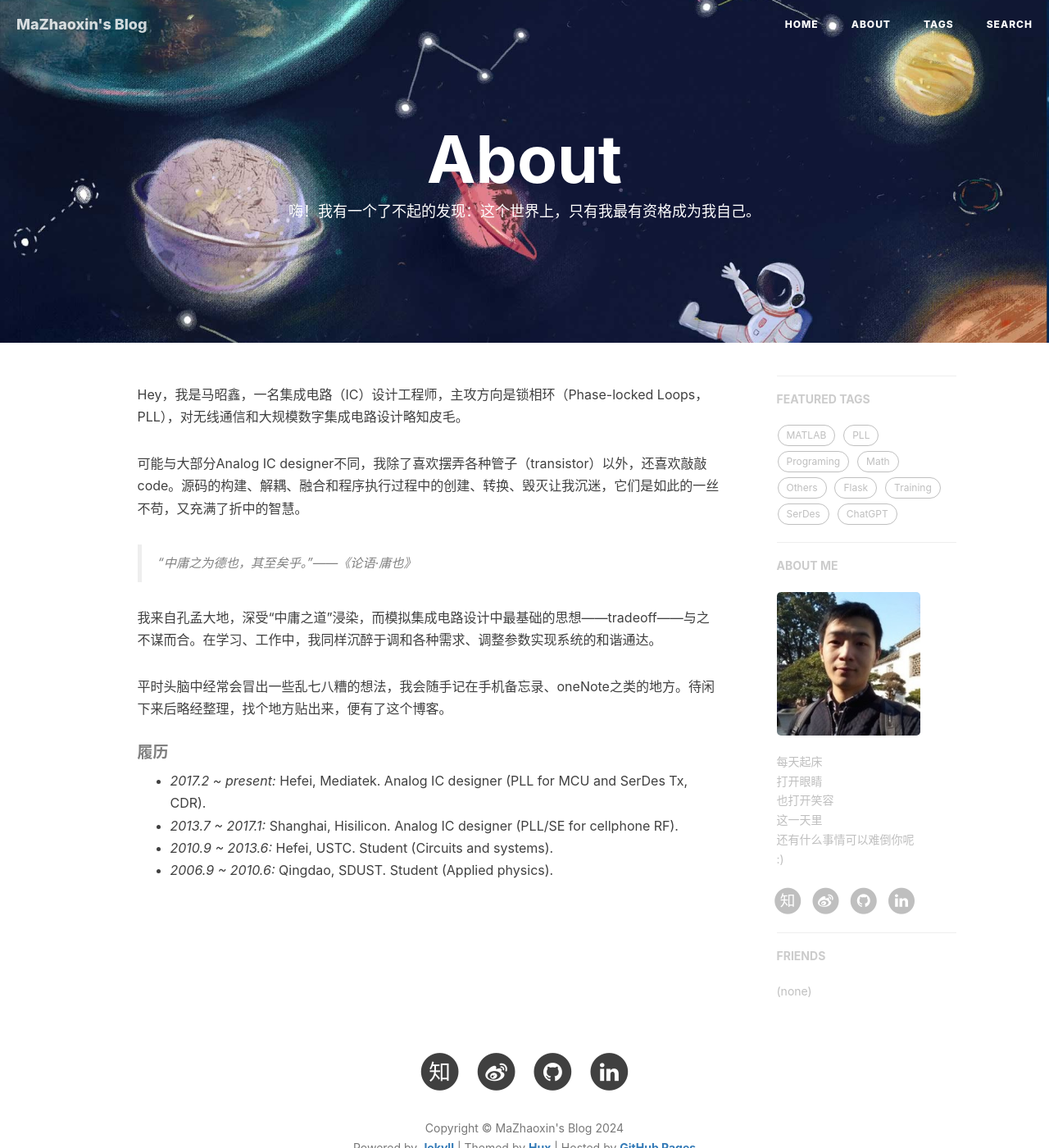
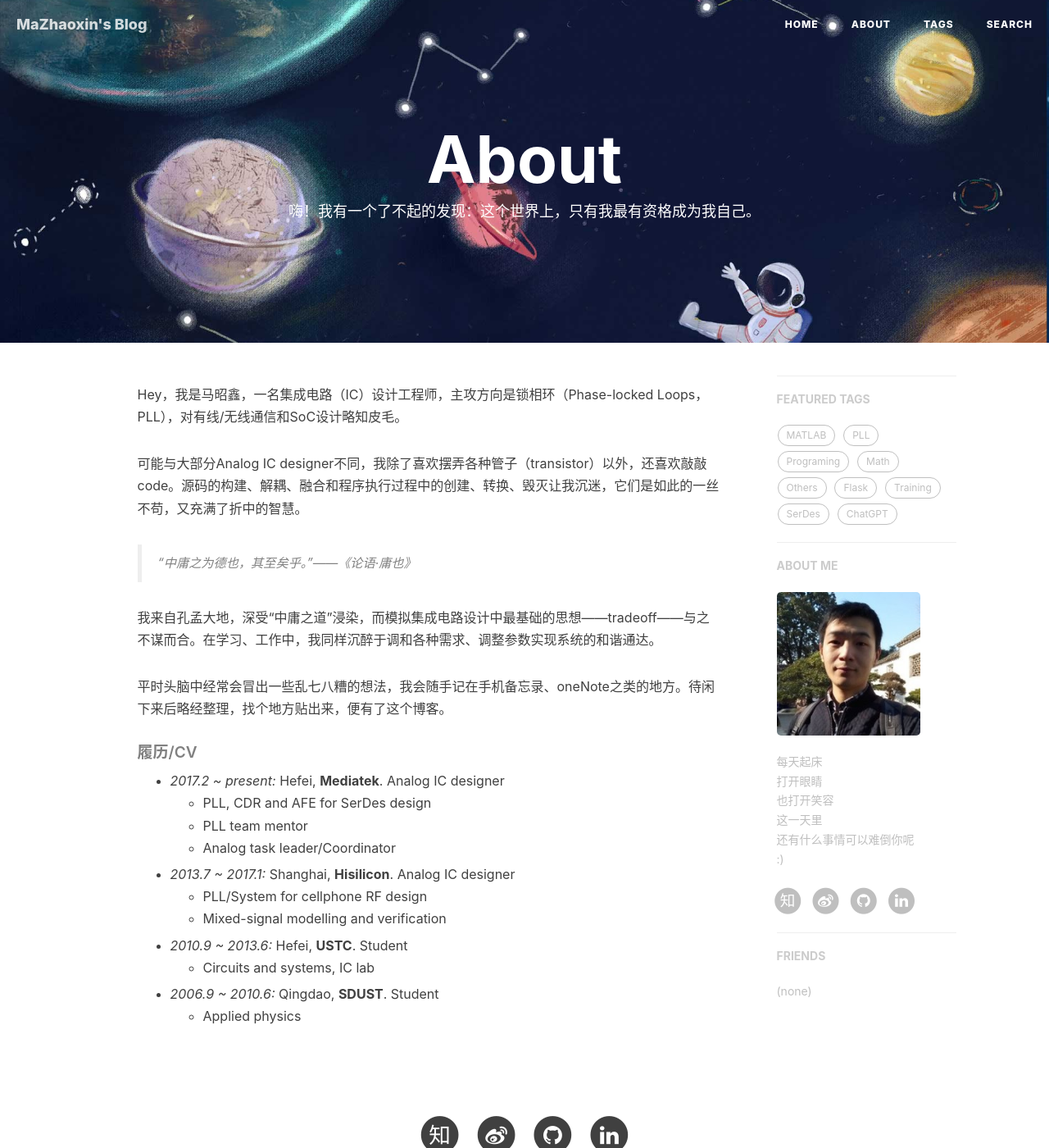
Before and after one commit to mazhaoxin/mazhaoxin.github.io, a Jekyll site: the page built from about.html, in a window 1280 px wide and 1400 px high. Shown: the whole window at 82% size. Built offline with Jekyll 4.4.1, drawn with Linux system fonts in a browser that asks for light colours; nearby versions of some CDN libraries; comment, search, counter and statistics services are not loaded.

Commit message:
fix typo

```diff
--- a/_includes/about.md
+++ b/_includes/about.md
@@ -1,4 +1,4 @@
-Hey，我是马昭鑫，一名集成电路（IC）设计工程师，主攻方向是锁相环（Phase-locked Loops，PLL），对无线通信和大规模数字集成电路设计略知皮毛。
+Hey，我是马昭鑫，一名集成电路（IC）设计工程师，主攻方向是锁相环（Phase-locked Loops，PLL），对有线/无线通信和SoC设计略知皮毛。
 
 可能与大部分Analog IC designer不同，我除了喜欢摆弄各种管子（transistor）以外，还喜欢敲敲code。源码的构建、解耦、融合和程序执行过程中的创建、转换、毁灭让我沉迷，它们是如此的一丝不苟，又充满了折中的智慧。
 
@@ -9,9 +9,16 @@ Hey，我是马昭鑫，一名集成电路（IC）设计工程师，主攻方向
 平时头脑中经常会冒出一些乱七八糟的想法，我会随手记在手机备忘录、oneNote之类的地方。待闲下来后略经整理，找个地方贴出来，便有了这个博客。
 
 
-##### 履历
+##### 履历/CV
 
-- *2017.2 ~ present:* Hefei, Mediatek. Analog IC designer (PLL for MCU and SerDes Tx, CDR).
-- *2013.7 ~ 2017.1:* Shanghai, Hisilicon. Analog IC designer (PLL/SE for cellphone RF).
-- *2010.9 ~ 2013.6:* Hefei, USTC. Student (Circuits and systems).
-- *2006.9 ~ 2010.6:* Qingdao, SDUST. Student (Applied physics).
+- *2017.2 ~ present:* Hefei, **Mediatek**. Analog IC designer
+  - PLL, CDR and AFE for SerDes design
+  - PLL team mentor
+  - Analog task leader/Coordinator
+- *2013.7 ~ 2017.1:* Shanghai, **Hisilicon**. Analog IC designer
+  - PLL/System for cellphone RF design
+  - Mixed-signal modelling and verification
+- *2010.9 ~ 2013.6:* Hefei, **USTC**. Student
+  - Circuits and systems, IC lab
+- *2006.9 ~ 2010.6:* Qingdao, **SDUST**. Student
+  - Applied physics
```
Also changed, not shown: _posts/2024-07-20-Flask_APP_in_sub_path.md (+4 -4 lines).
